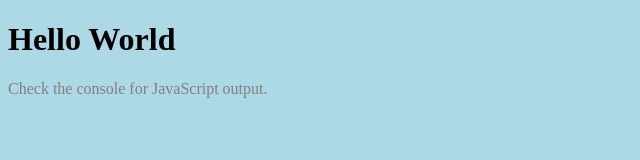
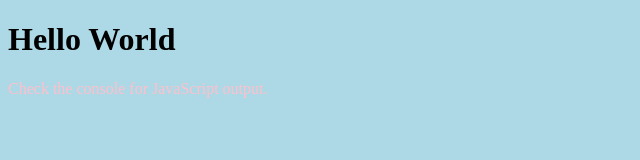
Before and after one commit to tesserer/week_1_assignment, a plain HTML site: page index.html in a window 1280 px wide. Shown: the whole page, without its empty margins (0-640 px from the left). Drawn offline with Linux system fonts and the light colour scheme.

Commit message:
changes font to pink

```diff
--- a/styles/style.css
+++ b/styles/style.css
@@ -1,6 +1,6 @@
 
 p {
-    color: gray;
+    color: pink;
 }
 
 body {
```
